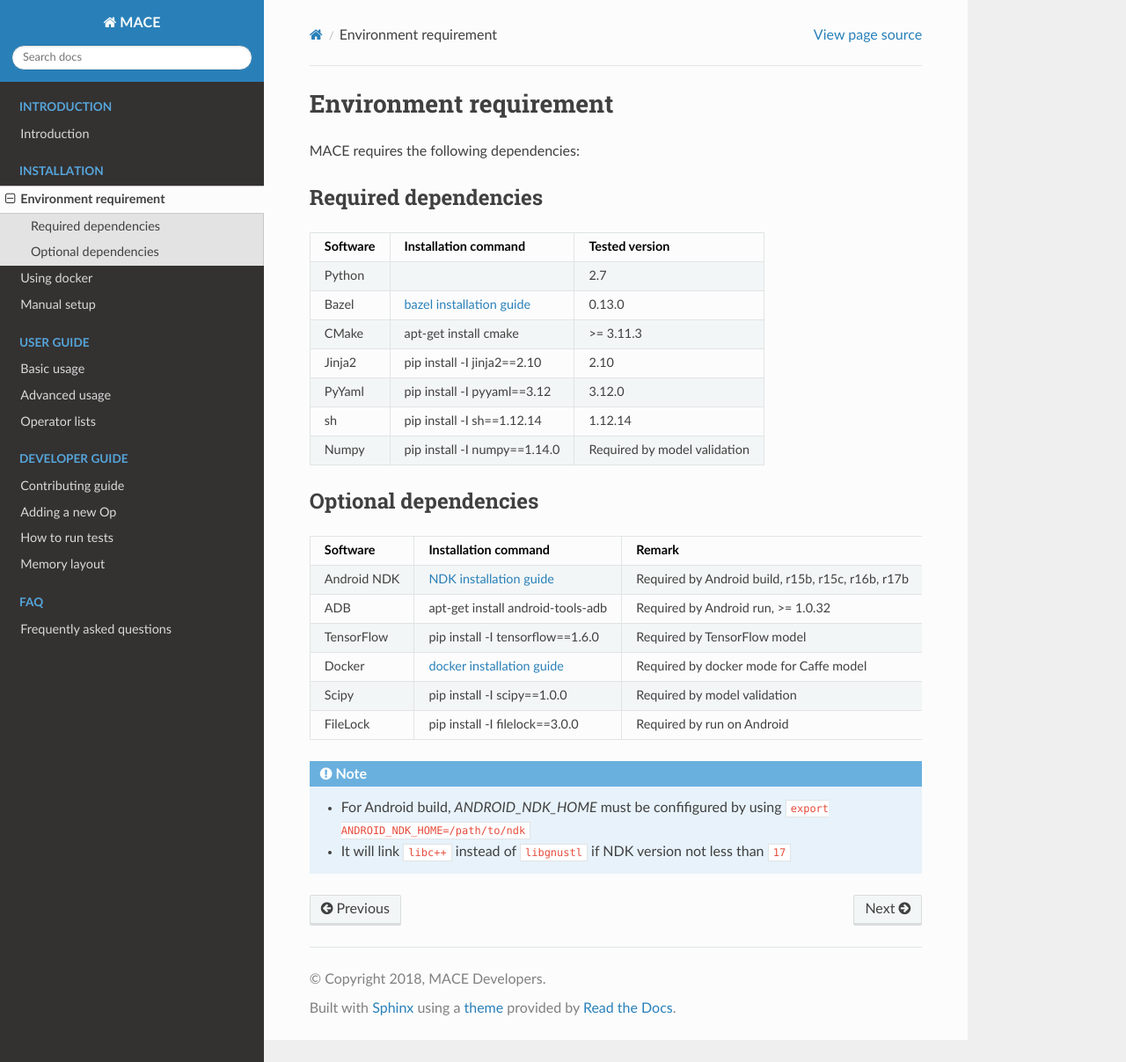
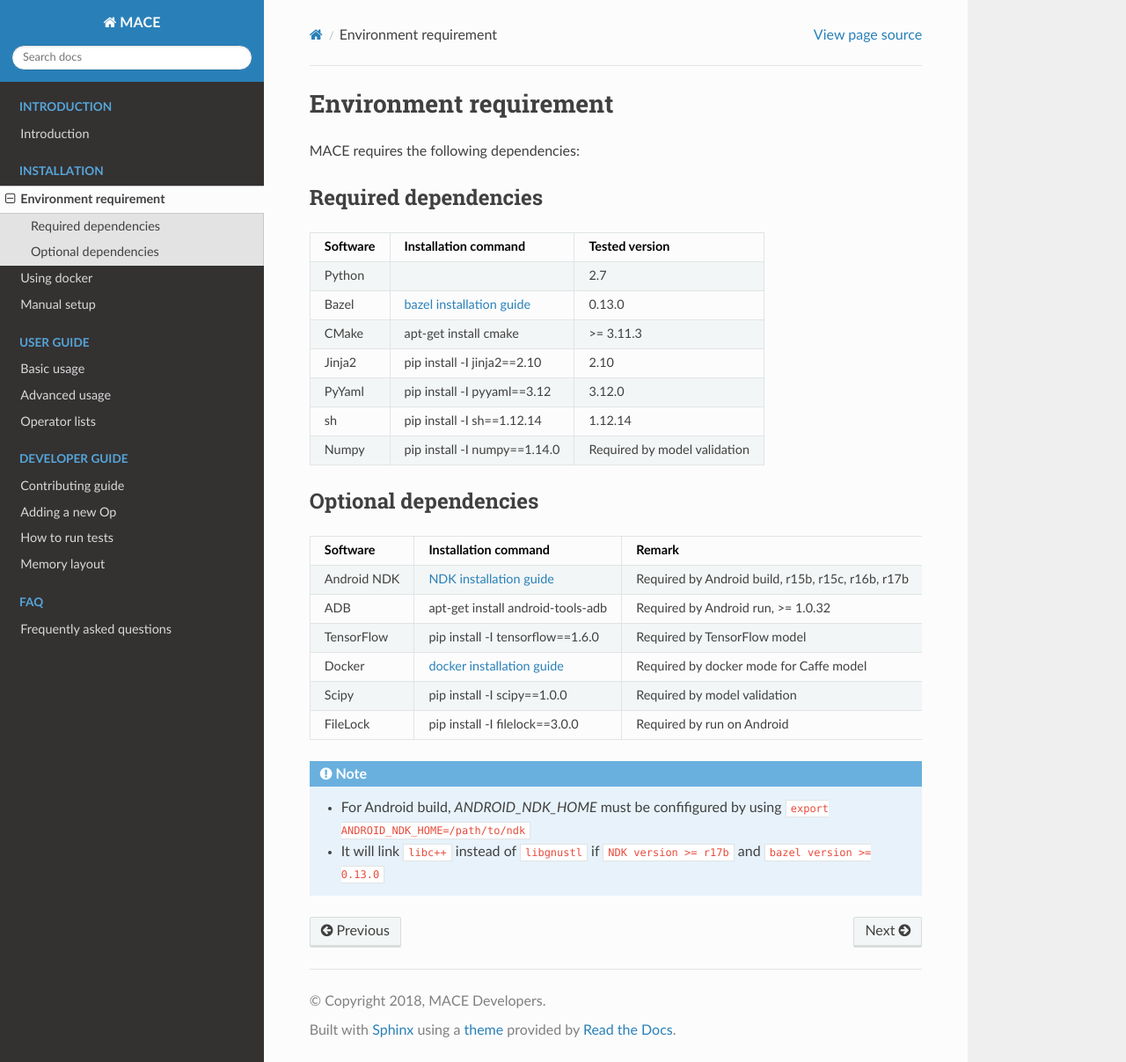
Before and after one commit to XiaoMi/mace, a Sphinx documentation site: the page built from docs/installation/env_requirement.rst, in a window 1280 px wide and 1207 px high. Shown: the whole window at 88% size. Built offline with Sphinx 7.4.7 and the Read the Docs theme 2.0.0, drawn with Linux system fonts in a browser that asks for light colours.

Commit message:
update libc++ support docs

```diff
--- a/docs/installation/env_requirement.rst
+++ b/docs/installation/env_requirement.rst
@@ -65,4 +65,4 @@ Optional dependencies
 .. note::
 
     - For Android build, `ANDROID_NDK_HOME` must be confifigured by using ``export ANDROID_NDK_HOME=/path/to/ndk``
-    - It will link ``libc++`` instead of ``libgnustl`` if NDK version not less than ``17``
+    - It will link ``libc++`` instead of ``libgnustl`` if ``NDK version >= r17b`` and ``bazel version >= 0.13.0``
```
